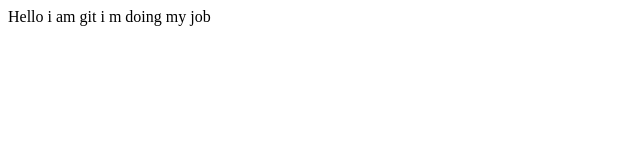
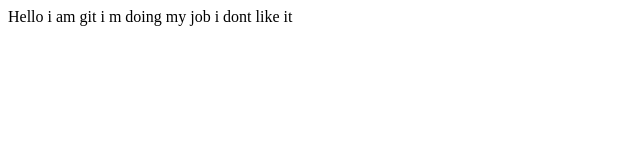
Before and after one commit to Fatima465/localrepo, a plain HTML site: page index.html in a window 1280 px wide. Shown: the full height of the page, 0-640 px from the left. Drawn offline with Linux system fonts and the light colour scheme.

Commit message:
Update main

```diff
--- a/index.html
+++ b/index.html
@@ -1,3 +1,4 @@
 <p>Hello i am git
     i m doing my job
+    i dont like it
 </p>
```
